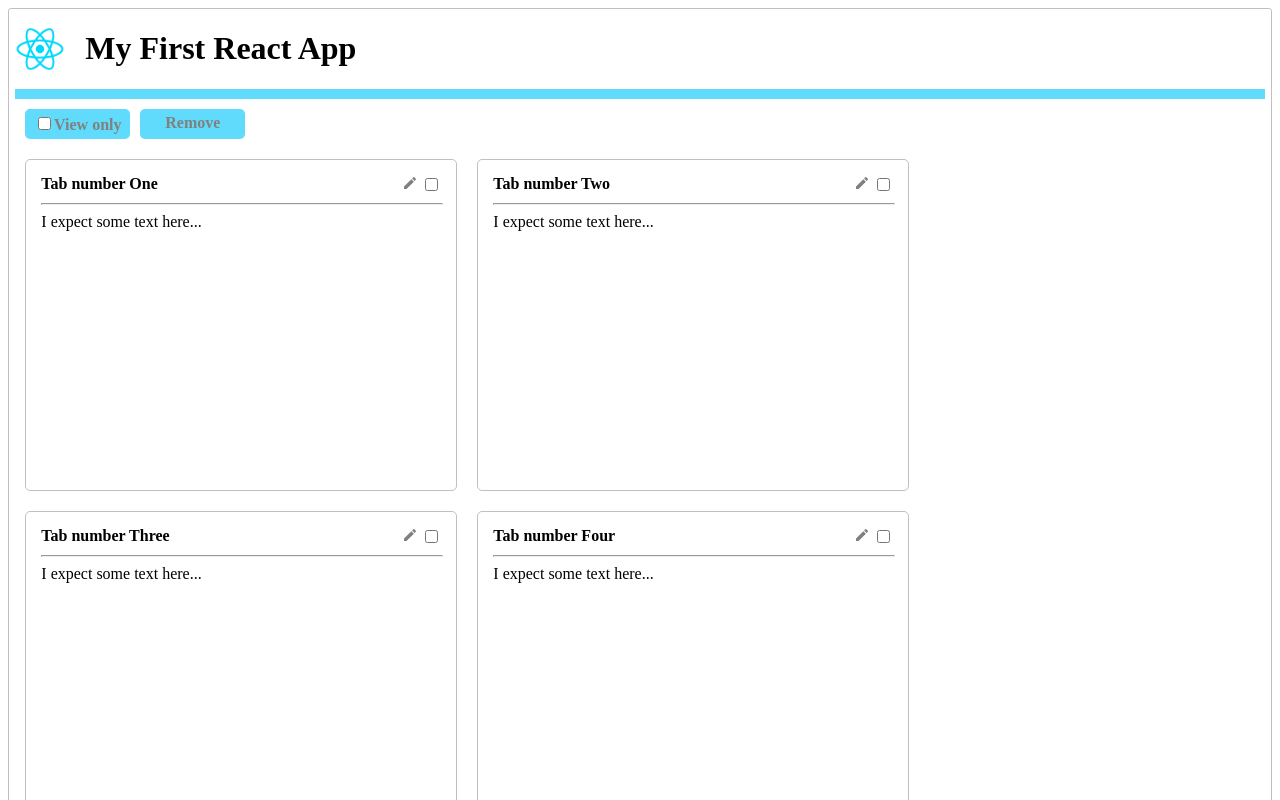
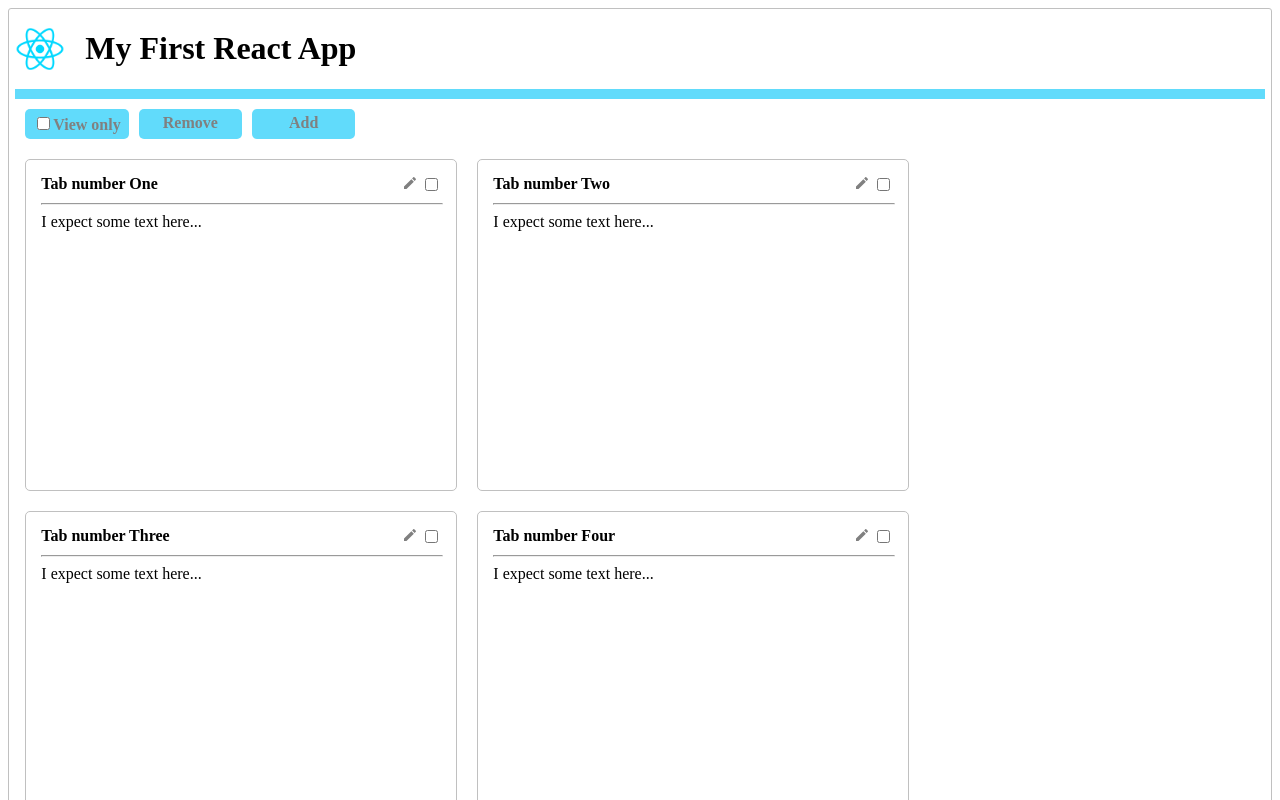
Before and after one commit to artgitex/react-iba, a React (Create React App) app: page / in a window 1280 px wide. Shown: the top 800 px of the page. Built offline with nearby package versions, Linux system fonts and the light colour scheme.

Commit message:
Task7. Adding new Card functionality.

```diff
--- /dev/null
+++ b/src/components/CardList/Actions.js
@@ -0,0 +1,19 @@
+import React, { Component } from 'react';
+import './CardList.css';
+
+class Actions extends Component {
+  render() {
+    return(
+      <div className="ButtonBar">
+        <div>
+          <input type="checkbox" id="onlyView" name="onlyView" onChange={this.props.onChange} />
+          <label htmlFor="onlyView">View only</label>
+        </div>
+        <div className="appCheckmark" onClick={this.props.onRemove}>Remove</div>
+        <div className="appCheckmark" onClick={this.props.onAdd}>Add</div>
+      </div>
+      )
+  }
+}
+
+export default Actions;
--- a/src/components/CardList/CardList.css
+++ b/src/components/CardList/CardList.css
@@ -2,7 +2,7 @@
   display: flex;
   margin-top: 10px;
   margin-bottom: 10px;
-  width: 230px;
+  width: 340px;
 }
 
 .ButtonBar div {
--- a/src/components/CardList/CardList.js
+++ b/src/components/CardList/CardList.js
@@ -1,5 +1,6 @@
 import React, { Component } from 'react';
 import Card from '../Card/Card';
+import Actions from '../CardList/Actions';
 import './CardList.css';
 
 class CardList extends Component {
@@ -34,7 +35,15 @@ class CardList extends Component {
     let cards = [...this.state.cards];
     cards = cards.filter(val => !this.cardsToRemove.includes(val.id));
     this.setState({cards: cards});
-  }
+  };
+
+  addCardHandler = () => {
+    let cards = [...this.state.cards];
+    let lastCard = cards[cards.length-1];
+    let newCard = {id: lastCard.id.slice(0,2) + (+lastCard.id.slice(2,3) + 1), headerText: 'This is new Card', bodyText: 'I expect some text here...'};
+    cards.push(newCard);
+    this.setState({cards: cards});
+  };
 
   render() {
     let cards = null;
@@ -52,15 +61,10 @@ class CardList extends Component {
     );
     return (
       <div>
-        <div className="ButtonBar">
-          <div>
-            <input type="checkbox" id="onlyView" name="onlyView" onChange={this.checkBoxAppHandler} />
-            <label htmlFor="onlyView">View only</label>
-          </div>
-          <div className="appCheckmark" onClick={this.removeCardHandler}>
-            Remove
-          </div>
-        </div>
+        <Actions
+          onChange={this.checkBoxAppHandler}
+          onRemove={this.removeCardHandler}
+          onAdd={this.addCardHandler}/>
         {cards}
       </div>
     )
```
